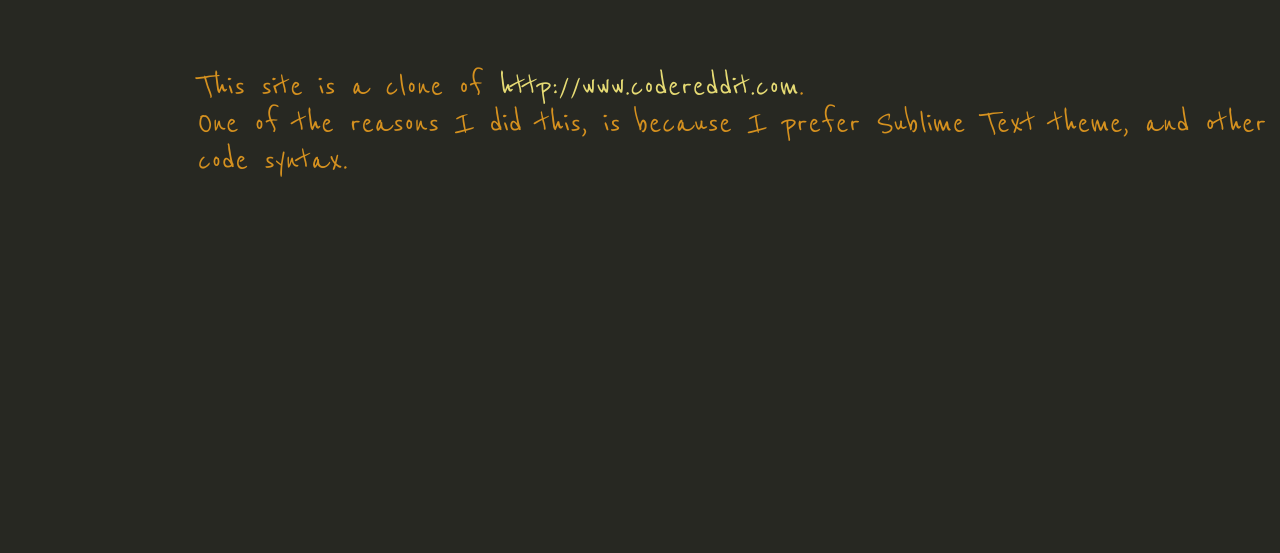
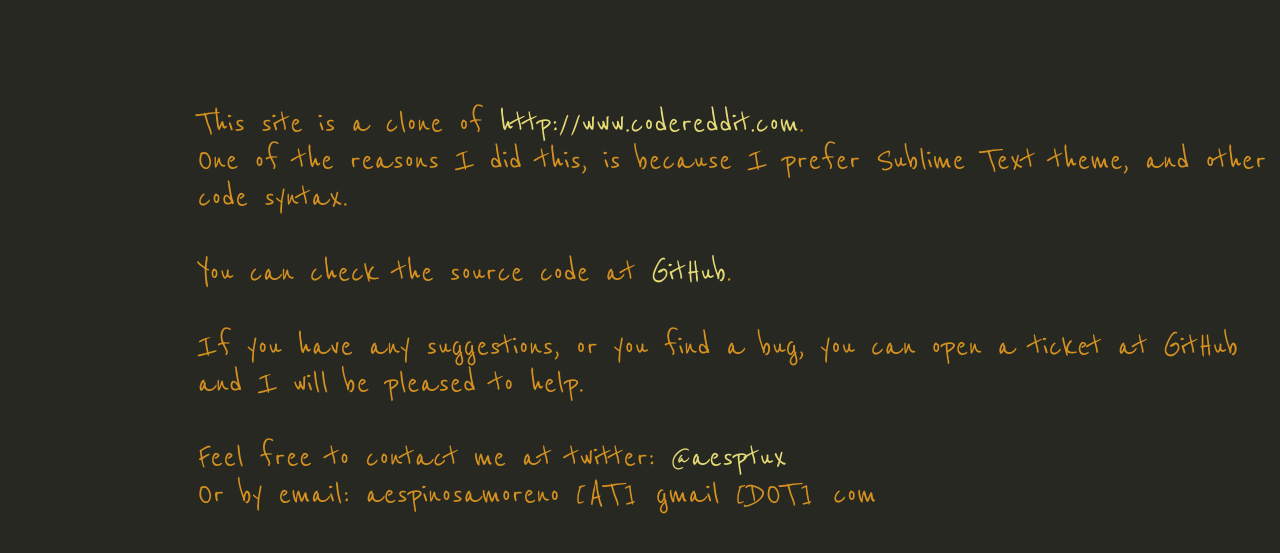
Before and after one commit to adrian-em/sublime-reddit, a Django app: page /settings/ in a window 1280 px wide. Shown: the top 553 px of the page. Run offline with Django 3.2, Linux system fonts and the light colour scheme; some libraries are stand-ins or nearby versions.

Commit message:
Updating templates with settings page

```diff
--- a/templates/sublime/comments.html
+++ b/templates/sublime/comments.html
@@ -2,7 +2,7 @@
 {% load timetags %}
 {% block content %}
 	<div class="message" style="margin-top: -2%;">
-		<span class="keyword">import </span> settings <br />
+		<span class="keyword">import </span> <a href="/settings/">settings</a> <br />
 		<span class="keyword">from </span> reddit.post <span class="keyword"> import </span> {{ name }} <br />
 	</div>
 	{% with c|first as post %}
--- a/templates/sublime/index.html
+++ b/templates/sublime/index.html
@@ -2,7 +2,7 @@
 {% load timetags %}
 {% block content %}
 	<div class="message" style="margin-top: -2%;">
-		<span class="keyword">import </span> settings <br />
+		<span class="keyword">import </span> <a href="/settings/">settings</a> <br />
 		<span class="keyword">from </span> reddit <span class="keyword"> import </span> {{ name }} <br />
 	</div>
 
--- a/templates/sublime/settings.html
+++ b/templates/sublime/settings.html
@@ -2,9 +2,23 @@
 {% block content %}
 <div class="settings parameter">
 
-	<div>
+	<p>
 		This site is a clone of <a href="http://www.codereddit.com">http://www.codereddit.com</a>.<br />
 		One of the reasons I did this, is because I prefer Sublime Text theme, and other code syntax.
-	</div>
+	</p>
+
+	<p>
+		You can check the source code at <a href="https://github.com/aesptux/sublime-reddit">GitHub</a>.
+	</p>
+
+	<p>
+		If you have any suggestions, or you find a bug, you can open a ticket at GitHub and I will be pleased to help.
+	</p>
+
+	<p>
+		Feel free to contact me at twitter: <a href="http://www.twitter.com/aesptux">@aesptux</a>
+		<br />
+		Or by email: aespinosamoreno [AT] gmail [DOT] com
+	</p>
 </div>
 {% endblock %}
```
